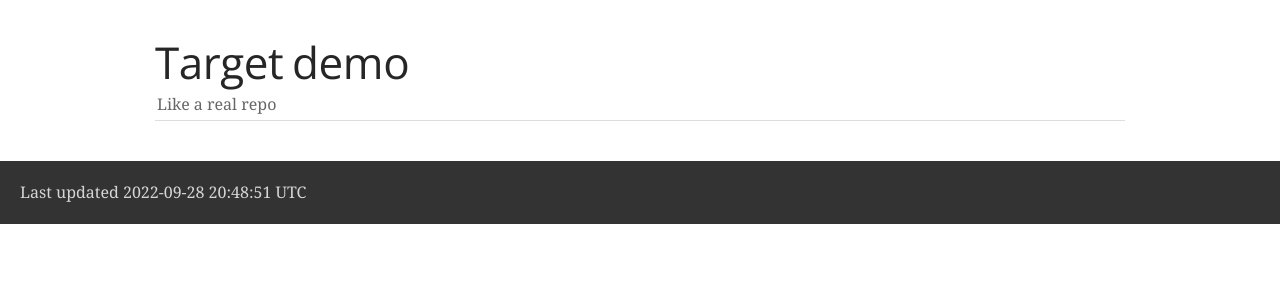
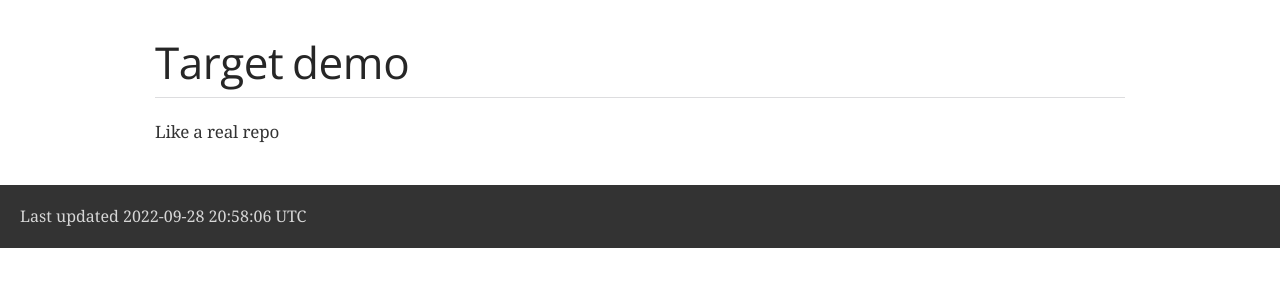
Before and after one commit to e452/target-demo, a plain HTML site: page index.html in a window 1280 px wide. Drawn offline with nearby package versions, Linux system fonts and the light colour scheme; a web font is replaced by a local one.

Commit message:
deploy: 27acaa1dc59a70c38e0450a7893f428fae7d2fcf

```diff
--- a/index.html
+++ b/index.html
@@ -5,7 +5,6 @@
 <meta http-equiv="X-UA-Compatible" content="IE=edge">
 <meta name="viewport" content="width=device-width, initial-scale=1.0">
 <meta name="generator" content="Asciidoctor 2.0.17">
-<meta name="author" content="Like a real repo">
 <title>Target demo</title>
 <link rel="stylesheet" href="https://fonts.googleapis.com/css?family=Open+Sans:300,300italic,400,400italic,600,600italic%7CNoto+Serif:400,400italic,700,700italic%7CDroid+Sans+Mono:400,700">
 <style>
@@ -440,16 +439,15 @@ body.book #toc,body.book #preamble,body.book h1.sect0,body.book .sect1>h2{page-b
 <body class="article">
 <div id="header">
 <h1>Target demo</h1>
-<div class="details">
-<span id="author" class="author">Like a real repo</span><br>
-</div>
 </div>
 <div id="content">
-
+<div class="paragraph">
+<p>Like a real repo</p>
+</div>
 </div>
 <div id="footer">
 <div id="footer-text">
-Last updated 2022-09-28 20:48:51 UTC
+Last updated 2022-09-28 20:58:06 UTC
 </div>
 </div>
 </body>
```
Also changed, not shown: 1.txt (added).
